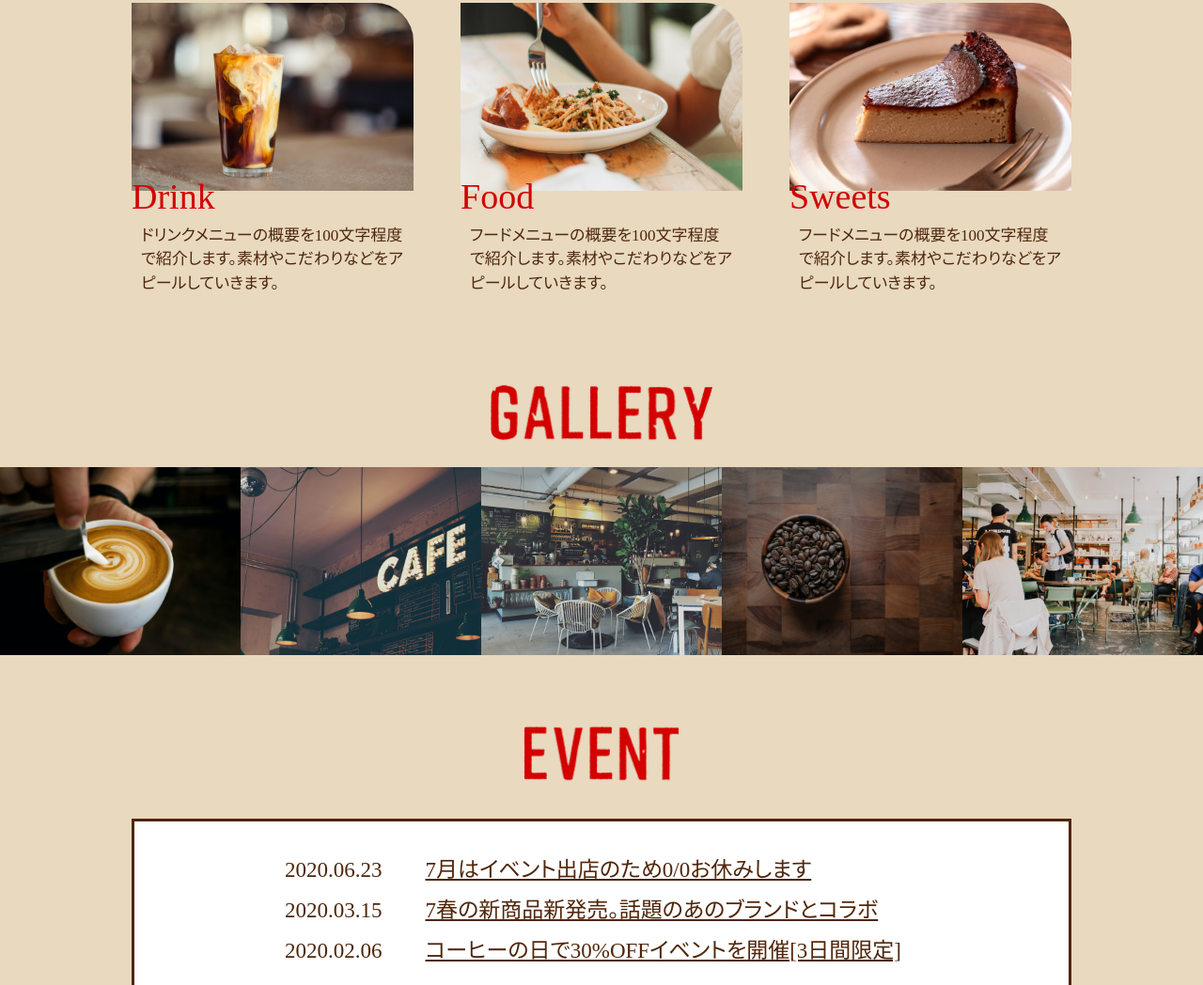
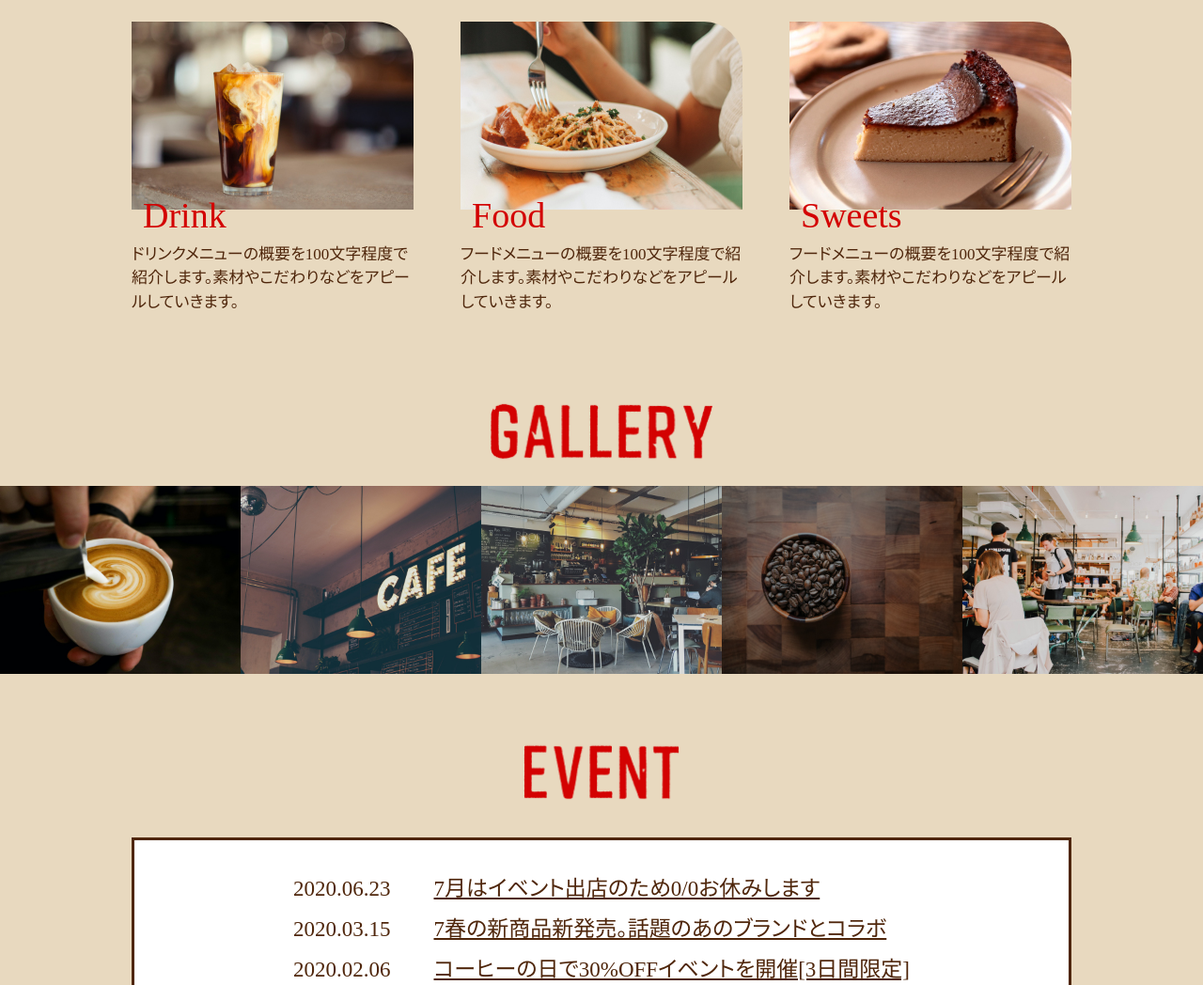
Before and after one commit to tomoka1030/dezasuta, a plain HTML site: page kadai4_hirata_01/index.html in a window 1280 px wide. Shown: the part 1752-2800 px from the top of the page at 94% size. Drawn offline with Linux system fonts and the light colour scheme.

Commit message:
第4回_02

```diff
--- a/kadai4_hirata_01/css/style.css
+++ b/kadai4_hirata_01/css/style.css
@@ -124,7 +124,7 @@ lead
     font-size: 30px;
 }
 .title {
-    margin-bottom: 20px;
+    margin-bottom: 40px;
     font-size: 82px;
     line-height: 1.17;
     letter-spacing: 0.1em;
@@ -150,7 +150,7 @@ ABOUT US
     width: 50%;
 }
 
-.about_img img {
+.about_image img {
     border-radius: 0 0 82px 0;
 }
 
@@ -196,21 +196,20 @@ MENU
     width: 30%;
 }
 
-.menu_img img {
+.menu_content img {
     width: 100%;
     border-radius: 0 41px 0 0;
 }
 .menu_title {
     margin-top: -13px;
     margin-bottom: 10px;
+    padding-left: 12px;
     font-size: 38px;
     font-weight: normal;
     color: #d30202;
 }
 
 .menu_text {
-    padding-right: 10px;
-    padding-left: 10px;
     font-size: 17px;
     line-height: 1.5;
 }
@@ -225,7 +224,7 @@ GALLERY
 
 .gallery_img {
     margin-top: 20px;
-    width: 20%;
+    /* width: 20%; */
     display: flex;
     justify-content: space-between;
     align-items: center;
@@ -240,9 +239,10 @@ EVENT
 }
 
 .event_box {
-    margin: 0 auto;
     margin-top: 32px;
-    padding: 3% 16% 3% 16%;
+    display: flex;
+    justify-content: center;
+    padding: 3% 30px 3% 30px;
     border: solid 3px #4f260b;
     background-color: #ffffff;
 }
@@ -252,10 +252,10 @@ EVENT
     align-items: center;
     font-size: 23px;
 }
-.event_day {
+time {
     padding: 10px 0px 10px 0px;
 }
-.event_text {
+.event_wrap a {
     padding-left: 46px;
     text-decoration: underline #4f260b;
 }
@@ -271,7 +271,7 @@ ACCESS
 iframe {
     margin-top: 35px;
     width: 100%;
-    height: 463px;
+    height: 470px;
     display: block;
 }
 
@@ -295,14 +295,12 @@ footer {
     vertical-align: top;
 }
 
-.item_info {
-    padding-left: 20px;
-}
 .item_info p {
     padding-right: 10px;
     padding-left: 10px;
     font-size: 20px;
     line-height: 1.95;
+    color: black;
 }
 
 .copyright {
@@ -311,6 +309,7 @@ footer {
     padding-bottom: 75px;
     font-size: 16px;
     text-align: center;
+    color: black;
 }
 
 /* --------
--- a/kadai4_hirata_01/index.html
+++ b/kadai4_hirata_01/index.html
@@ -12,7 +12,7 @@
 <body>
 
     <header>
-        <div class="header_slider">
+        <div id="header" class="header_slider">
             <div><img src="images/pc_first-100.jpg" alt="店内の様子"></div>
         </div>
         <div class="header_wrap">
@@ -41,22 +41,14 @@
 
         <section id="about" class="about">
             <div class="about_image">
-                <div class="about_img"><img src="images/pc_about-100.jpg" alt="コーヒーを持つ様子">
-                </div>
+                <img src="images/pc_about-100.jpg" alt="コーヒーを持つ様子">
             </div>
             <div class="about_text">
                 <h2 class="section title"><img src="images/about_us@2x.png" alt="ABOUT US">
                 </h2>
                 <h3>私たちが提供する<br>こだわりのコーヒー</h3>
                 <p class="about_caption">
-                    サービスを提供する上での想いや心がけていることなど、メッ
-                    セージを文章で紹介します。サービスを提供する上での想い
-                    や心がけていることなど、メッセージを文章で紹介します。サー
-                    ビスを提供する上での想いや心がけていることなど、メッセー
-                    ジを文章で紹介します。サービスを提供する上での想いや心
-                    がけていることなど、メッセージを文章で紹介します。サービス
-                    を提供する上での想いや心がけていることなど、メッセージを
-                    文章で紹介します。
+                    サービスを提供する上での想いや心がけていることなど、メッセージを文章で紹介します。サービスを提供する上での想いや心がけていることなど、メッセージを文章で紹介します。サービスを提供する上での想いや心がけていることなど、メッセージを文章で紹介します。サービスを提供する上での想いや心がけていることなど、メッセージを文章で紹介します。サービスを提供する上での想いや心がけていることなど、メッセージを文章で紹介します。
                 </p>
             </div>
         </section>
@@ -66,31 +58,25 @@
             </h2>
             <ul class="menu_wrap">
                 <li class="menu_content">
-                    <div class="menu_img">
                     <img src="images/pc_menu_drink-100.jpg" alt="Drink">
-                        <h4 class="menu_title">Drink</h4>
+                    <h3 class="menu_title">Drink</h3>
                     <p class="menu_text">
                         ドリンクメニューの概要を100文字程度で紹介します。素材やこだわりなどをアピールしていきます。
                     </p>
-                    </div>
                 </li>
                 <li class="menu_content">
-                    <div class="menu_img">
                     <img src="images/pc_menu_food-100.jpg" alt="Food">
-                        <h4 class="menu_title">Food</h4>
+                    <h3 class="menu_title">Food</h3>
                     <p class="menu_text">
                         フードメニューの概要を100文字程度で紹介します。素材やこだわりなどをアピールしていきます。
                     </p>
-                    </div>
                 </li>
                 <li class="menu_content">
-                    <div class="menu_img">
                     <img src="images/pc_menu_sweets-100.jpg" alt="Sweets">
-                        <h4 class="menu_title">Sweets</h4>
+                    <h3 class="menu_title">Sweets</h3>
                     <p class="menu_text">
                         フードメニューの概要を100文字程度で紹介します。素材やこだわりなどをアピールしていきます。
                     </p>
-                    </div>
                 </li>
             </ul>
         </section>
@@ -99,11 +85,11 @@
             <h2 class="section_title"><img src="images/gallery@2x.png" alt="GALLERY">
             </h2>
             <div class="gallery_img">
-                <img src="images/pc_gallary_01-100.jpg" alt="店内の様子">
-                <img src="images/pc_gallary_02-100.jpg" alt="コーヒー豆">
-                <img src="images/pc_gallary_03-100.jpg" alt="店内の様子">
-                <img src="images/pc_gallary_04-100.jpg" alt="店内の装飾">
-                <img src="images/pc_gallary_05-100.jpg" alt="コーヒーを淹れる様子">
+                <div><img src="images/pc_gallary_01-100.jpg" alt="店内の様子"></div>
+                <div><img src="images/pc_gallary_02-100.jpg" alt="コーヒー豆"></div>
+                <div><img src="images/pc_gallary_03-100.jpg" alt="店内の様子"></div>
+                <div><img src="images/pc_gallary_04-100.jpg" alt="店内の装飾"></div>
+                <div><img src="images/pc_gallary_05-100.jpg" alt="コーヒーを淹れる様子"></div>
             </div>
 
         </section>
@@ -114,16 +100,16 @@
             <div class="event_box">
                 <ul>
                     <li class="event_wrap">
-                        <p class="event_day">2020.06.23</p>
-                        <p class="event_text">7月はイベント出店のため0/0お休みします</p>
+                        <time datetime="2020-06-23">2020.06.23</time>
+                        <a href="">7月はイベント出店のため0/0お休みします</a>
                     </li>
                     <li class="event_wrap">
-                        <p class="event_day">2020.03.15</p>
-                        <p class="event_text">7春の新商品新発売。話題のあのブランドとコラボ</p>
+                        <time datetime="2020-03-15">2020.03.15</time>
+                        <a href="">7春の新商品新発売。話題のあのブランドとコラボ</a>
                     </li>
                     <li class="event_wrap">
-                        <p class="event_day">2020.02.06</p>
-                        <p class="event_text">コーヒーの日で30%OFFイベントを開催[3日間限定]</p>
+                        <time datetime="2020-02-06">2020.02.06</time>
+                        <a href="">コーヒーの日で30%OFFイベントを開催[3日間限定]</a>
                     </li>
                 </ul>
             </div>
@@ -146,9 +132,9 @@
 
     <footer>
         <div class="footer_wrap">
-            <h5 class="footer_logo">
+            <div class="footer_logo">
                 <img src="images/design_cafe_logo_footer@2x.png" alt="DESIGN CAFE">
-            </h5>
+            </div>
             <div class="item_info">
                 <p>OPEN 18:00 / CLOSE 24:00</p>
                 <p>
```
Lines whose indentation alone changed are shown as unchanged.
